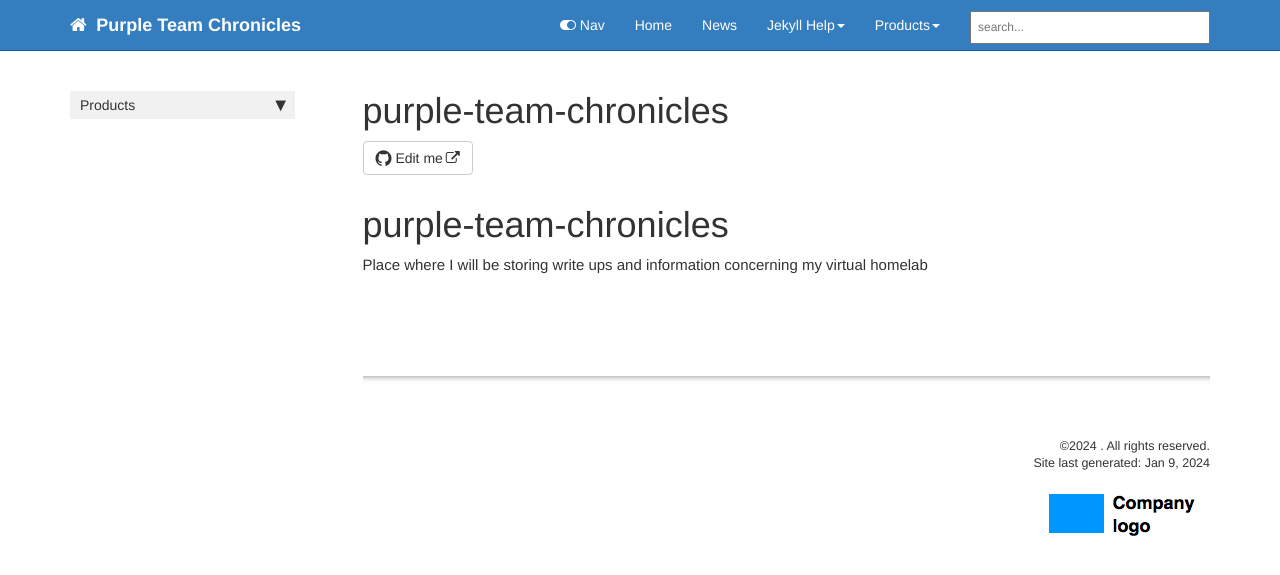
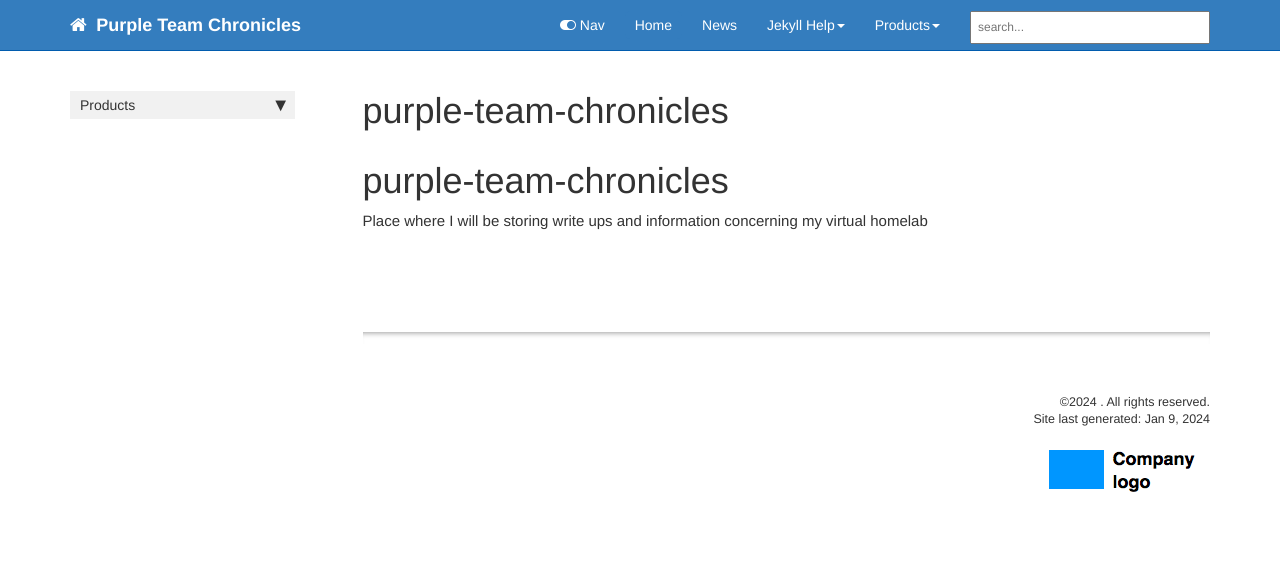
Before and after one commit to davidpoehlman/purple-team-chronicles, a Jekyll site: the page built from README.md, in a window 1280 px wide. Shown: the top 575 px of the page. Built offline with Jekyll 4.4.1, drawn with Linux system fonts in a browser that asks for light colours; our own code applies the rules of GitHub Pages for plain Markdown files; comment, search, counter and statistics services are not loaded.

Commit message:
Examples #3
Getting rid of github edit link button

```diff
--- a/_config.yml
+++ b/_config.yml
@@ -12,7 +12,7 @@
 company_name: ''
 # this appears in the footer
 
-github_editme_path: ''
+# github_editme_path: ''
 # if you're using Github, provide the basepath to the branch you've created for reviews, following the sample here. if not, leave this value blank.
 
 # gitlab_editme_path: tomjoht/documentation-theme-jekyll/blob/gh-pages/
@@ -101,17 +101,14 @@
 
 sidebars:
 - home_sidebar
-- mydoc_sidebar
-- product1_sidebar
-- product2_sidebar
 - other
 
-description: "Intended as a documentation theme based on Jekyll for technical writers documenting software and other technical products, this theme has all the elements you would need to handle multiple products with both multi-level sidebar navigation, tags, and other documentation features."
+description: "."
 # the description is used in the feed.xml file
 
 # needed for sitemap.xml file only
-# url: http://idratherbewriting.com
-# baseurl: /documentation-theme-jekyll
+# url: https://davidpoehlman.github.io
+# baseurl: /purple-team-chronicles
 
 
 github: [metadata]
```
